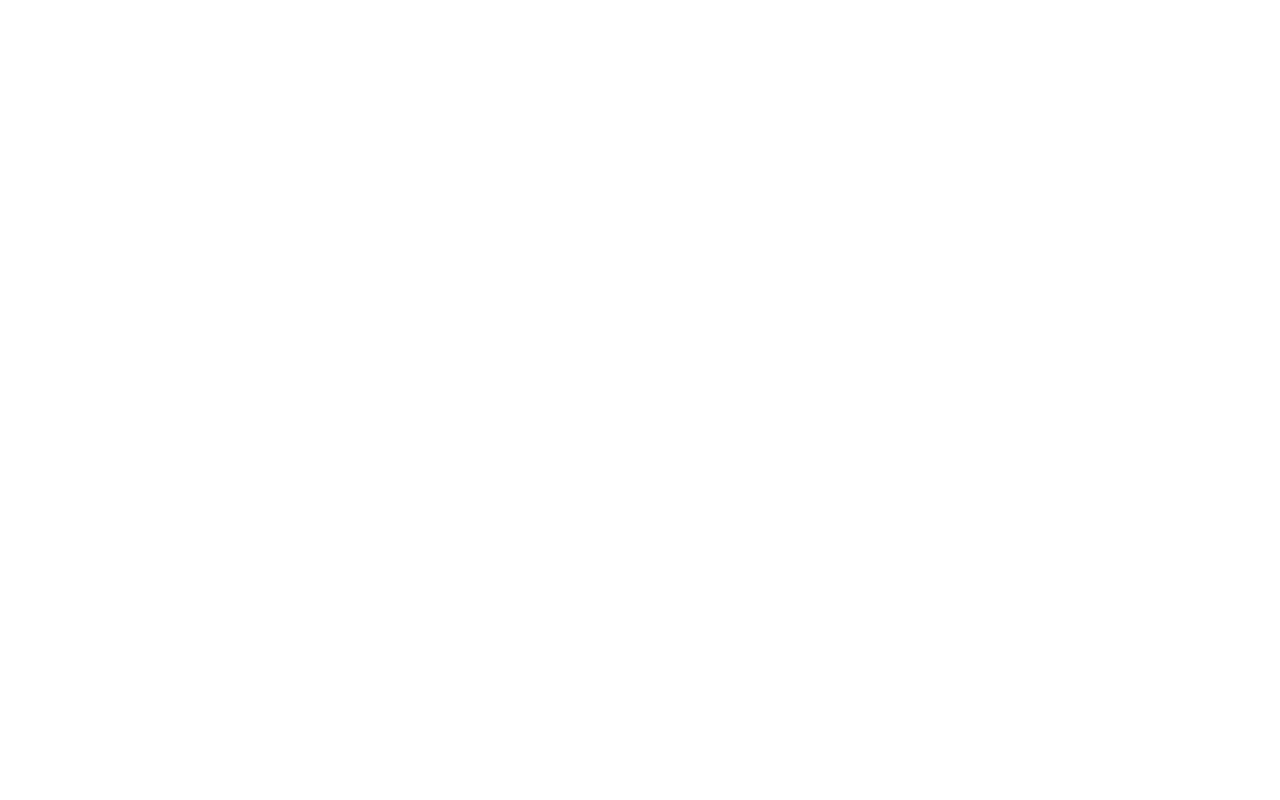
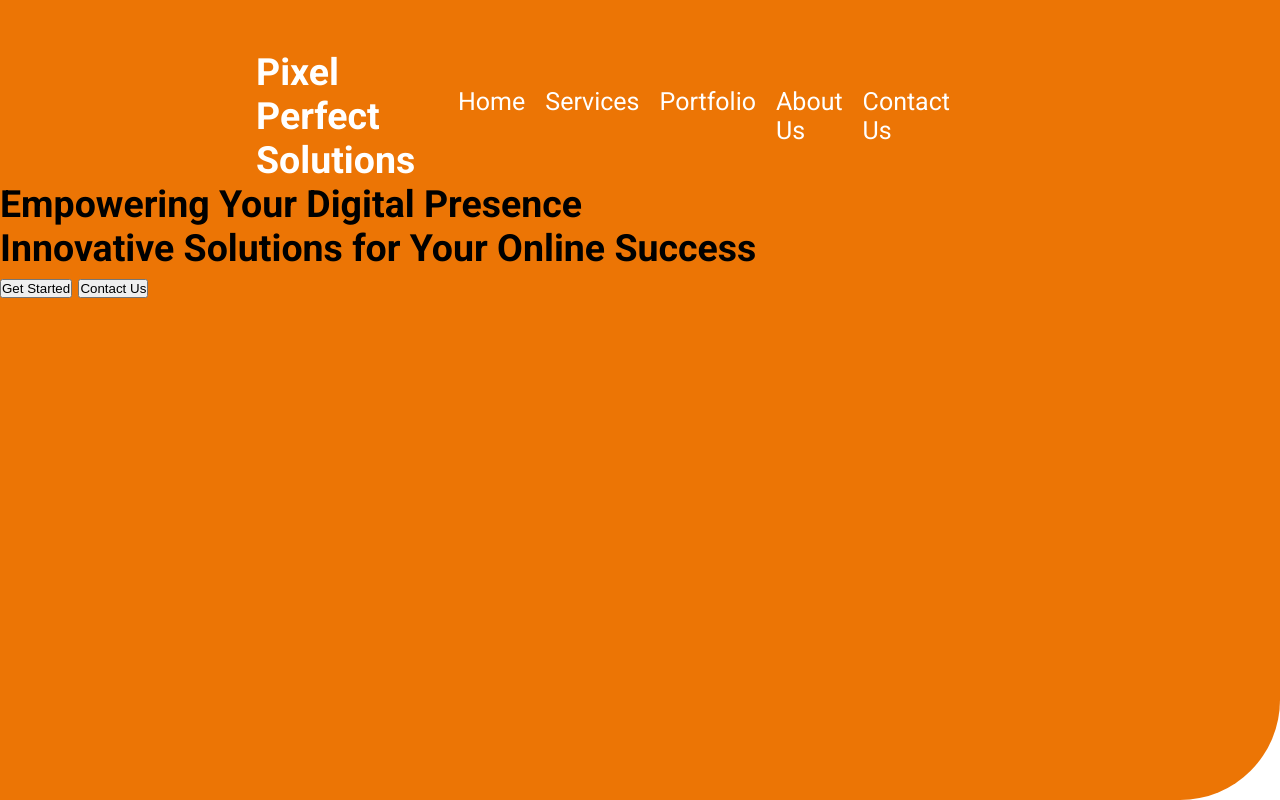
Before and after one commit to Filippas-Em/PixelPerfect, a plain HTML site: page index.html in a window 1280 px wide. Drawn offline with Linux system fonts and the light colour scheme.

Commit message:
Header and Assets

```diff
--- a/index.html
+++ b/index.html
@@ -3,9 +3,57 @@
 <head>
     <meta charset="UTF-8">
     <meta name="viewport" content="width=device-width, initial-scale=1.0">
-    <title>Document</title>
+    <title>Pixel Perfect</title>
+    <link rel="stylesheet" href="styles.css">
+    <link rel="stylesheet" href="mediaqueries.css">
+    <link rel="preconnect" href="https://fonts.googleapis.com">
+    <link rel="preconnect" href="https://fonts.gstatic.com" crossorigin>
+    <link href="https://fonts.googleapis.com/css2?family=Roboto:ital,wght@0,100;0,300;0,400;0,500;0,700;0,900;1,100;1,300;1,400;1,500;1,700;1,900&display=swap" rel="stylesheet">
 </head>
 <body>
+    <header>
+        <nav class="desktopNav">
+            <div class="navLogo">
+                <h2>Pixel Perfect Solutions</h2>
+            </div>
+            <div class="navWrapper">
+                <ul>
+                    <li><a href="index.html">Home</a></li>
+                    <li><a href="about.html">Services</a></li>
+                    <li><a href="contact.html">Portfolio</a></li>
+                    <li><a href="contact.html">About Us</a></li>
+                    <li><a href="contact.html">Contact Us</a></li>
+                </ul>
+            </div>
+        </nav>
+
+        <div class="hero">
+            <div class="heroText">
+                <h2>Empowering Your Digital Presence</h2>
+                <h2>Innovative Solutions for Your Online Success</h2>
+            </div>
+            <div class="heroButtons">
+                <button>Get Started</button>
+                <button>Contact Us</button>
+            </div>
+        </div>
+
+    </header>
+    <div class="services">
+
+    </div>
+
+    <div class="portfolio">
+
+    </div>
+
+    <div class="about">
+
+    </div>
+
+    <div class="contact">
+
+    </div>
 
 </body>
 </html>
--- /dev/null
+++ b/styles.css
@@ -0,0 +1,51 @@
+* {
+    margin: 0;
+    padding: 0;
+    box-sizing: border-box;
+}
+
+body{
+    font-family: "Roboto", sans-serif;
+
+}
+
+header {
+    background-color: #ec7505;
+    height: 100vh;
+    border-bottom-right-radius: 100px;
+    font-size: 25px;
+
+}
+
+.desktopNav {
+    display: flex;
+    padding-top: 50px;
+    color: white;
+    align-items: center;
+}
+
+.navLogo {
+    margin-left: 20%;
+}
+
+
+.navWrapper {
+    display: flex;
+    justify-content: flex-end;
+    margin-left: auto;
+    margin-right: 25%;
+}
+
+.navWrapper ul {
+    display: flex;
+    list-style-type: none;
+}
+
+.navWrapper ul li {
+    margin: 0 10px;
+}
+
+.navWrapper a {
+    text-decoration: none;
+    color: white;
+}
```
Also changed, not shown: Assets/2205051.jpg (added), Assets/desktop-work-1.png (added), Assets/desktop-work-2.png (added), Assets/mock-design-1-1.jpg (added), Assets/mock-design-3.jpg (added), Assets/ppLogo.png (added), README.md (deleted), mediaqueries.css (added).
